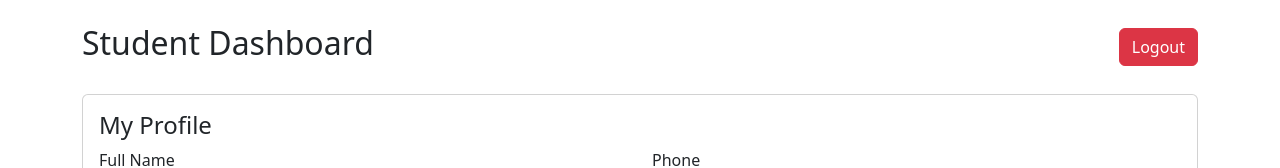
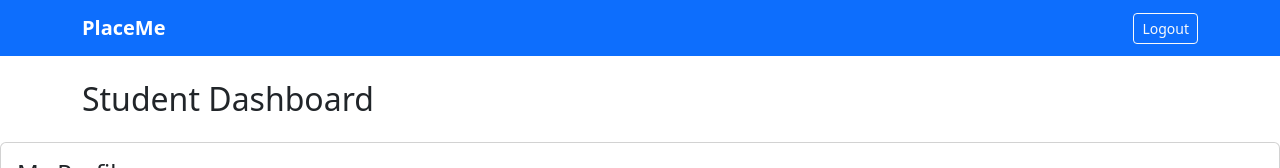
Before and after one commit to 24f2008859/placement-portal-application-V2, a Vue app in the folder frontend/: page /student/dashboard in a window 1280 px wide. Shown: the top 168 px of the page. Built offline with nearby package versions, Linux system fonts and the light colour scheme; no server answers.

Commit message:
NavBar component added to all dashboards

```diff
--- /dev/null
+++ b/frontend/src/components/NavBar.vue
@@ -0,0 +1,33 @@
+<template>
+    <nav class="navbar navbar-expand-lg navbar-dark bg-primary">
+        <div class="container">
+            <span class="navbar-brand fw-bold">PlaceMe</span>
+            <div class="ms-auto d-flex align-items-center">
+                <span class="text-white me-3">{{ role }}</span>
+                <button class="btn btn-outline-light btn-sm" @click="logout">Logout</button>
+            </div>
+        </div>
+    </nav>
+</template>
+
+<script>
+export default {
+    name: 'NavBar',
+    computed: {
+        role() {
+            const role = localStorage.getItem('role')
+            if (role === 'admin') return 'Admin'
+            if (role === 'student') return 'Student'
+            if (role === 'company') return 'Company'
+            return ''
+        }
+    },
+    methods: {
+        logout() {
+            localStorage.removeItem('token')
+            localStorage.removeItem('role')
+            this.$router.push('/login')
+        }
+    }
+}
+</script>
--- a/frontend/src/views/AdminDashboard.vue
+++ b/frontend/src/views/AdminDashboard.vue
@@ -1,9 +1,8 @@
 <template>
+  <div>
+    <NavBar />
     <div class="container mt-4">
-    <div class="d-flex justify-content-between align-items-center mb-4">
-      <h2>Admin Dashboard</h2>
-      <button class="btn btn-danger" @click="logout">Logout</button>
-    </div>
+      <h2 class="mb-4">Admin Dashboard</h2>
 
       <!-- Stats Cards -->
       <div class="row mb-4">
@@ -80,7 +79,7 @@
               <input type="text" class="form-control" placeholder="Search by name" v-model="companySearch.name">
             </div>
             <div class="col-md-5">
-                        <input type="text" class="form-control" placeholder="Search by industry" v-model = "companySearch.industry">
+              <input type="text" class="form-control" placeholder="Search by industry" v-model="companySearch.industry">
             </div>
             <div class="col-md-2">
               <button class="btn btn-primary w-100" @click="searchCompanies">Search</button>
@@ -109,7 +108,6 @@
               </tr>
             </tbody>
           </table>
-            </div>
         </div>
       </div>
 
@@ -165,10 +163,10 @@
       <div class="card mb-4" v-if="selectedStudent">
         <div class="card-body">
           <h4>Student History - {{ selectedStudent.full_name }}</h4>
-                <p><strong>Email:</strong>{{ selectedStudent.email }}</p>
-                <p><strong>Phone:</strong>{{ selectedStudent.phone }}</p>
-                <p><strong>Education:</strong>{{ selectedStudent.education }}</p>
-                <p><strong>Skills:</strong>{{ selectedStudent.skills }}</p>
+          <p><strong>Email:</strong> {{ selectedStudent.email }}</p>
+          <p><strong>Phone:</strong> {{ selectedStudent.phone }}</p>
+          <p><strong>Education:</strong> {{ selectedStudent.education }}</p>
+          <p><strong>Skills:</strong> {{ selectedStudent.skills }}</p>
           <h5 class="mt-3">Applications</h5>
           <table class="table">
             <thead>
@@ -191,7 +189,7 @@
         </div>
       </div>
 
-     <!-- All Jobs  -->
+      <!-- All Jobs -->
       <div class="card mb-4">
         <div class="card-body">
           <h4>All Job Postings</h4>
@@ -222,6 +220,7 @@
           </table>
         </div>
       </div>
+
       <!-- All Applications -->
       <div class="card mb-4">
         <div class="card-body">
@@ -236,20 +235,32 @@
                 <th>Applied At</th>
               </tr>
             </thead>
-                    <tbody v-for="application in allApplications" :key="application.id">
+            <tbody>
+              <tr v-for="application in allApplications" :key="application.id">
                 <td>{{ application.student }}</td>
                 <td>{{ application.job }}</td>
                 <td>{{ application.company }}</td>
                 <td>{{ application.status }}</td>
                 <td>{{ application.applied_at }}</td>
+              </tr>
             </tbody>
           </table>
         </div>
       </div>
+
+    </div>
+  </div>
 </template>
+
+
 <script>
+import NavBar from '../components/NavBar.vue';
+
 export default {
     name: 'AdminDashboard',
+    components: {
+        NavBar
+    },
     data() {
         return {
             stats: {
@@ -392,12 +403,16 @@ export default {
         },
         async approveJob(jobId) {
             const token = localStorage.getItem('token')
-            const response = await fetch(`http://127.0.0.1:5000/admin/jobs/${jobId}approve`, {
+            const response = await fetch(`http://127.0.0.1:5000/admin/jobs/${jobId}/approve`, {
                 method: 'PUT',
                 headers: {
                     'Authorization': `Bearer ${token}`
                 }
             })
+            const data = await response.json()
+            alert(data.message)
+            this.fetchAllJobs()
+            this.fetchStats()
         },
         async removeJob(jobId) {
             const token = localStorage.getItem('token')
@@ -434,11 +449,6 @@ export default {
                 headers: {'Authorization': `Bearer ${token}`}
             })
             this.selectedStudentApplications = await appsResponse.json()
-        },
-        logout() {
-            localStorage.removeItem('token')
-            localStorage.removeItem('role')
-            this.$router.push('/login')
         }
     }
 }
--- a/frontend/src/views/CompanyDashboard.vue
+++ b/frontend/src/views/CompanyDashboard.vue
@@ -1,8 +1,8 @@
 <template>
-    <div class="container mt-4">
-        <div class="d-flex justify-content-between align-items-center mb-4">
-            <h2>Company Dashboard - {{ companyName }}</h2>
-            <button class="btn btn-damger" @click="logout">Logout</button>
+    <div>
+        <NavBar />
+        <div class="container mt-4">
+            <h2 class="mb-4">Company Dashboard - {{ companyName }}</h2>
         </div>
     </div>
 
@@ -121,8 +121,12 @@
 </template>
 
 <script>
+import NavBar from '../components/NavBar.vue';
 export default {
     name: 'CompanyDashboard',
+    components: {
+        NavBar
+    },
     data() {
         return {
             companyName: '',
--- a/frontend/src/views/StudentDashboard.vue
+++ b/frontend/src/views/StudentDashboard.vue
@@ -1,10 +1,9 @@
 <template>
-    <div class="container mt-4">
-        <div class="d-flex justify-content-between align-items-center mb-4">
-            <h2>Student Dashboard</h2>
-            <button class="btn btn-danger float-end" @click="logout">Logout</button>
+    <div>
+        <NavBar />
+        <div class="container mt-4">
+            <h2 class="mb-4">Student Dashboard</h2>
         </div>
-
         <!-- Profile Section -->
         <div class="card mb-4">
             <div class="card-body">
@@ -146,8 +145,13 @@
 </template>
 
 <script>
+import NavBar from '../components/NavBar.vue';
+
 export default {
     name: 'StudentDashboard',
+    components: {
+        NavBar
+    },
     data() {
         return{
             profile: {
```
Lines whose indentation alone changed are shown as unchanged.
